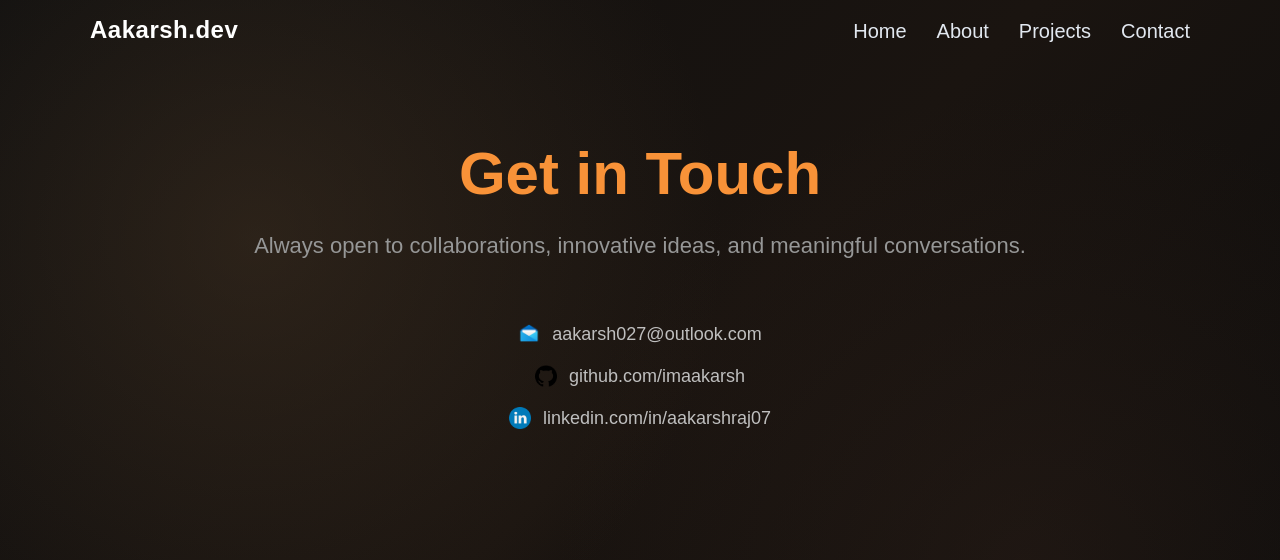
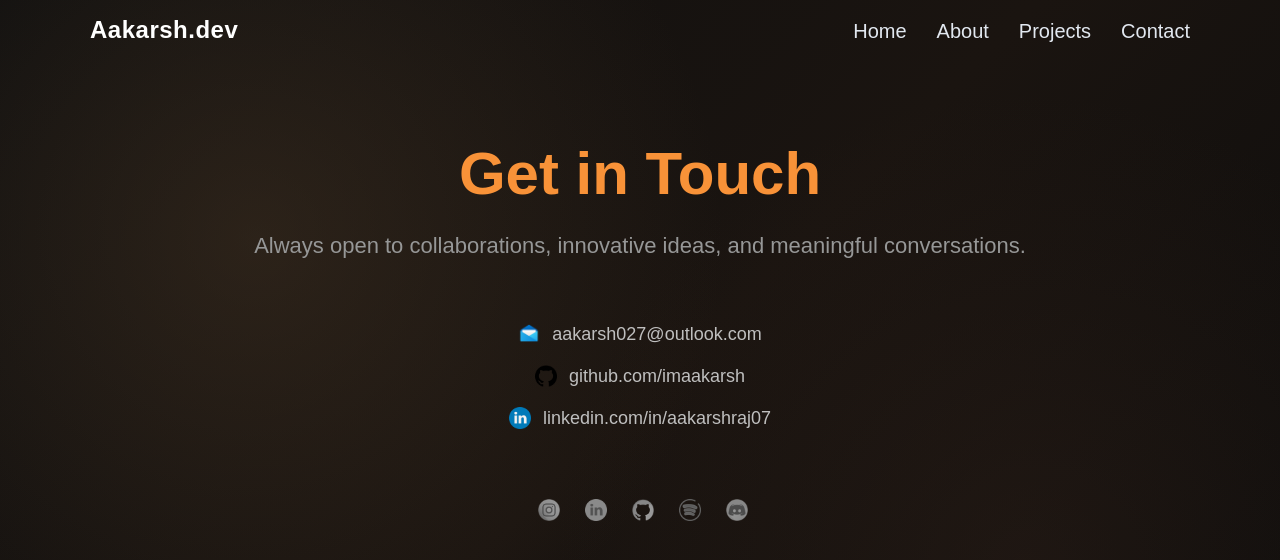
Before and after one commit to imaakarsh/MainPF, a plain HTML site: page contact.html in a window 1280 px wide. Drawn offline with Linux system fonts and the light colour scheme.

Commit message:
Add social media section with icons to contact page

```diff
--- a/contact.html
+++ b/contact.html
@@ -38,6 +38,15 @@
     linkedin.com/in/aakarshraj07
   </a>
 
-
+  <!-- Social -->
+  <section>
+  <div class="social">
+  <a href="https://www.instagram.com/aakarsh.wtf/"><img src="assets/instagram.png" alt=""></a>
+  <a href="https://www.linkedin.com/in/aakarshraj07/"><img src="assets/linkedin.png" alt=""></a>
+  <a href="https://github.com/imaakarsh"><img src="assets/social.png" alt=""></a>
+  <a href="https://open.spotify.com/user/31bmyhvubvmkjqnd6jclf6x4ix4q?si=33029016ddf74bd8"><img src="assets/spotify.png" alt=""></a>
+  <a href="https://github.com/imaakarsh"><img src="assets/image.png" alt=""></a>
+  </div>
+  </section>
 
 </div>
```
